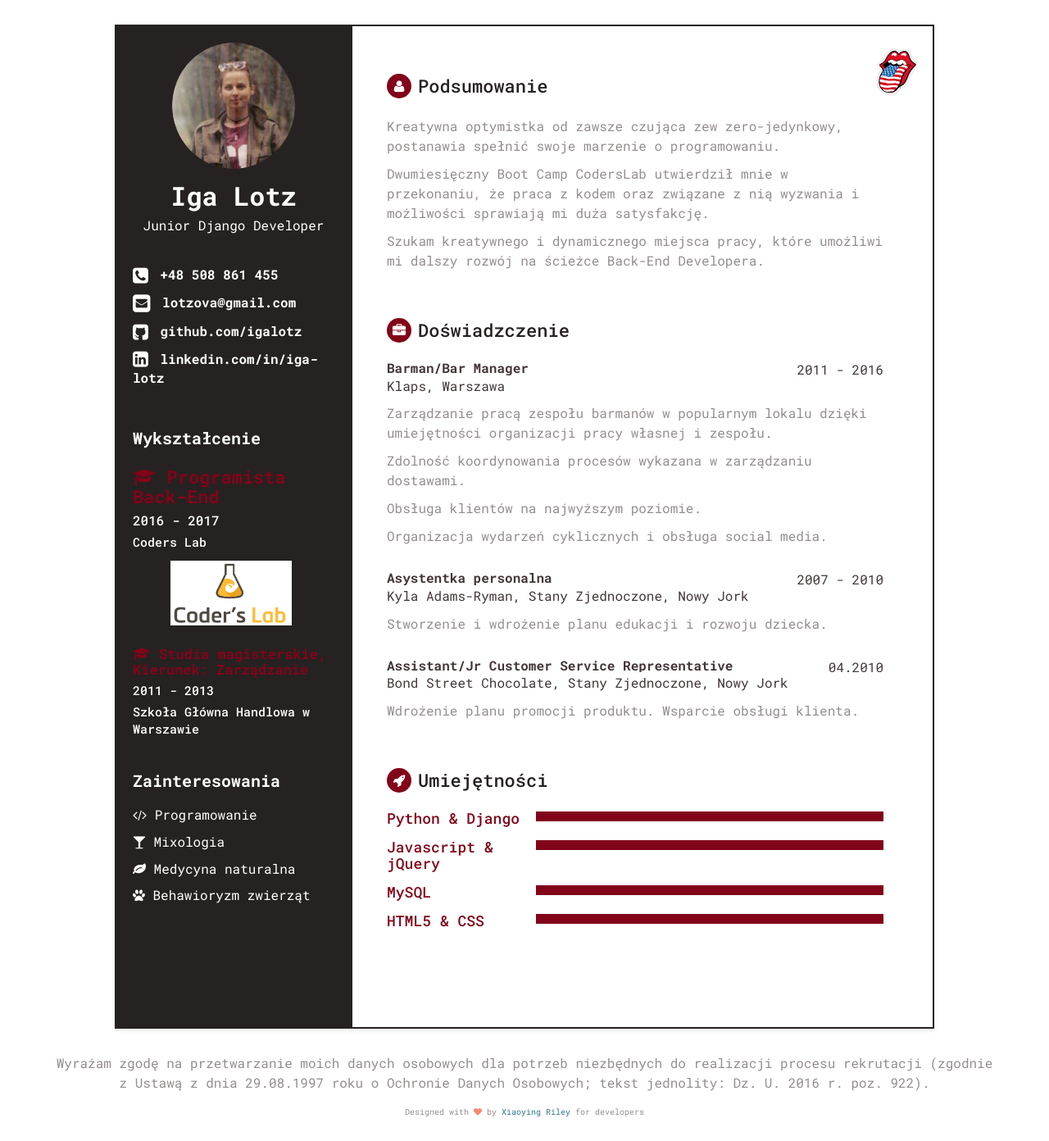
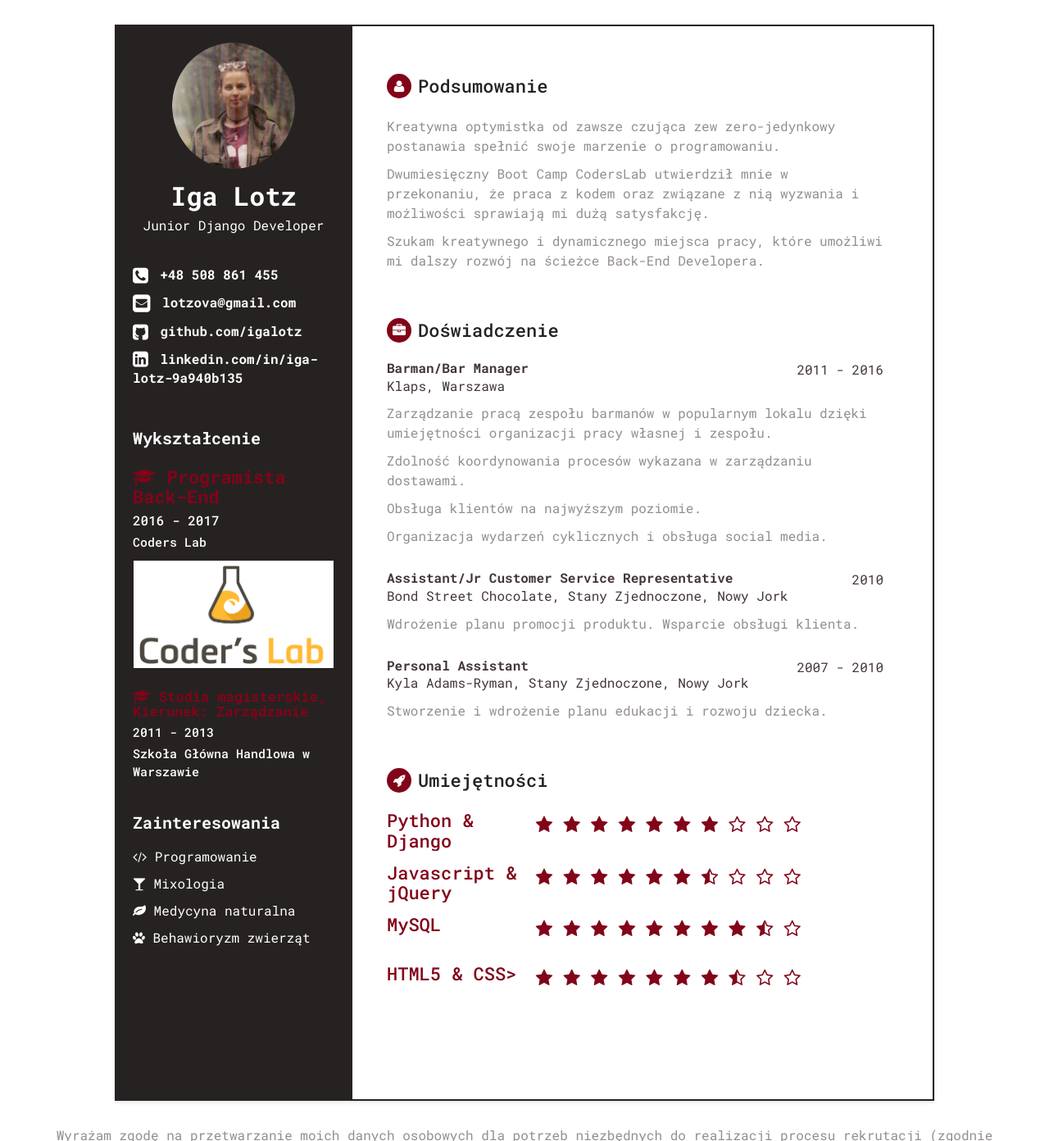
Before and after one commit to igalotz/cv, a Jekyll site: the page built from polish.html, in a window 1280 px wide, cut to the strip 0-1392 px from the top of the page. Shown: the whole strip at 82% size. Built offline with Jekyll 4.4.1, drawn with Linux system fonts in a browser that asks for light colours.

Commit message:
Changed polish cv for pdf

```diff
--- a/_includes/career-profile-polish.html
+++ b/_includes/career-profile-polish.html
@@ -1,10 +1,10 @@
 <section class="section summary-section">
 <h2 class="section-title"><i class="fa fa-user"></i>Podsumowanie</h2>
 <div class="summary">
-<p>Kreatywna optymistka od zawsze czująca zew zero-jedynkowy, postanawia spełnić swoje marzenie o programowaniu.</p>
+<p>Kreatywna optymistka od zawsze czująca zew zero-jedynkowy postanawia spełnić swoje marzenie o programowaniu.</p>
 
 <p>Dwumiesięczny Boot Camp CodersLab utwierdził mnie w przekonaniu, że praca z
-    kodem oraz związane z nią wyzwania i możliwości sprawiają mi duża satysfakcję.
+    kodem oraz związane z nią wyzwania i możliwości sprawiają mi dużą satysfakcję.
      </p>
      <p> Szukam kreatywnego i dynamicznego miejsca pracy, które umożliwi mi dalszy rozwój
        na ścieżce Back-End Developera.</p>
--- a/_includes/experience-polish.html
+++ b/_includes/experience-polish.html
@@ -1,5 +1,5 @@
 <section class="section experiences-section">
-                <h2 class="section-title"><i class="fa fa-briefcase"></i>Doświadzczenie</h2>
+                <h2 class="section-title"><i class="fa fa-briefcase"></i>Doświadczenie</h2>
 
                 <div class="item">
                     <div class="meta">
@@ -18,10 +18,24 @@
                     </div><!--//details-->
                 </div><!--//item-->
 
+
                 <div class="item">
                     <div class="meta">
                         <div class="upper-row">
-                            <h3 class="job-title">Asystentka personalna</h3>
+                            <h3 class="job-title">Assistant/Jr Customer Service Representative</h3>
+                            <div class="time">2010</div>
+                        </div><!--//upper-row-->
+                        <div class="company">Bond Street Chocolate, Stany Zjednoczone, Nowy Jork</div>
+                    </div><!--//meta-->
+                    <div class="details">
+                        <p>Wdrożenie planu promocji produktu. Wsparcie obsługi klienta.</p>
+                    </div><!--//details-->
+                </div><!--//item-->
+
+                <div class="item">
+                    <div class="meta">
+                        <div class="upper-row">
+                            <h3 class="job-title">Personal Assistant</h3>
                             <div class="time">2007 - 2010</div>
                         </div><!--//upper-row-->
                         <div class="company">Kyla Adams-Ryman, Stany Zjednoczone, Nowy Jork</div>
@@ -32,17 +46,6 @@
                     </div><!--//details-->
                 </div><!--//item-->
 
-                <div class="item">
-                    <div class="meta">
-                        <div class="upper-row">
-                            <h3 class="job-title">Assistant/Jr Customer Service Representative</h3>
-                            <div class="time">04.2010</div>
-                        </div><!--//upper-row-->
-                        <div class="company">Bond Street Chocolate, Stany Zjednoczone, Nowy Jork</div>
-                    </div><!--//meta-->
-                    <div class="details">
-                        <p>Wdrożenie planu promocji produktu. Wsparcie obsługi klienta.</p>
-                    </div><!--//details-->
-                </div><!--//item-->
+
 
             </section><!--//section-->
--- a/_includes/sidebar-polish.html
+++ b/_includes/sidebar-polish.html
@@ -18,7 +18,7 @@
 
                     <li class="github"><i class="fa fa-github-square"></i><a href="http://github.com/igalotz" target="_blank"> github.com/igalotz</a></li>
 
-                    <li class="linkedin"><i class="fa fa-linkedin-square"></i><a href="https://pl.linkedin.com/in/iga-lotz-9a940b135" target="_blank"> linkedin.com/in/iga-lotz</a></li>
+                    <li class="linkedin"><i class="fa fa-linkedin-square"></i><a href="https://pl.linkedin.com/in/iga-lotz-9a940b135" target="_blank"> linkedin.com/in/iga-lotz-9a940b135</a></li>
                 </ul>
             </div><!--//contact-container-->
            {% include education-polish.html %}
--- a/_includes/skills-polish.html
+++ b/_includes/skills-polish.html
@@ -2,35 +2,32 @@
                 <h2 class="section-title"><i class="fa fa-rocket"></i>Umiejętności</h2>
                 <div class="skillset">
                     <div class="item">
-                        <h3 class="level-title">Python &amp; Django</h3>
-                        <div class="level-bar">
-                            <div class="level-bar-inner" data-level="75%">
-                            </div>
-                        </div><!--//level-bar-->
+                        <h3 class="level-title">Python &amp; Django</h3> <p class="nowrap"><i class="fa fa-star"></i> <i class="fa fa-star"></i>
+                           <i class="fa fa-star"></i> <i class="fa fa-star"></i> <i class="fa fa-star"></i> <i class="fa fa-star"></i> <i class="fa fa-star"></i>
+                            <i class="fa fa-star-o"></i> <i class="fa fa-star-o"></i> <i class="fa fa-star-o"></i></p>
+
                     </div><!--//item-->
 
                     <div class="item">
-                        <h3 class="level-title">Javascript &amp; jQuery</h3>
-                        <div class="level-bar">
-                            <div class="level-bar-inner" data-level="65%">
-                            </div>
-                        </div><!--//level-bar-->
+                        <h3 class="level-title">Javascript &amp; jQuery</h3> <p class="nowrap"><i class="fa fa-star"></i> <i class="fa fa-star"></i>
+                           <i class="fa fa-star"></i> <i class="fa fa-star"></i> <i class="fa fa-star"></i> <i class="fa fa-star"></i>
+                            <i class="fa fa-star-half-o"> </i> <i class="fa fa-star-o"></i> <i class="fa fa-star-o"></i> <i class="fa fa-star-o"></i></p>
+
                     </div><!--//item-->
 
                     <div class="item">
-                        <h3 class="level-title">MySQL</h3>
-                        <div class="level-bar">
-                            <div class="level-bar-inner" data-level="85%">
-                            </div>
-                        </div><!--//level-bar-->
+                        <h3 class="level-title">MySQL</h3> <p class="nowrap"><i class="fa fa-star"></i> <i class="fa fa-star"></i>
+                           <i class="fa fa-star"></i> <i class="fa fa-star"></i> <i class="fa fa-star"></i> <i class="fa fa-star"></i> <i class="fa fa-star"></i> <i class="fa fa-star"></i>
+                            <i class="fa fa-star-half-o"> </i> <i class="fa fa-star-o"></i> </p>
+
+
                     </div><!--//item-->
 
                     <div class="item">
-                        <h3 class="level-title">HTML5 &amp; CSS</h3>
-                        <div class="level-bar">
-                            <div class="level-bar-inner" data-level="75%">
-                            </div>
-                        </div><!--//level-bar-->
+                        <h3 class="level-title">HTML5 &amp; CSS></h3> <p class="nowrap"><i class="fa fa-star"></i> <i class="fa fa-star"></i>
+                           <i class="fa fa-star"></i> <i class="fa fa-star"></i> <i class="fa fa-star"></i> <i class="fa fa-star"></i> <i class="fa fa-star"></i>
+                            <i class="fa fa-star-half-o"></i> <i class="fa fa-star-o"></i> <i class="fa fa-star-o"></i></p>
+
                     </div><!--//item-->
 
 
--- a/assets/css/styles.css
+++ b/assets/css/styles.css
@@ -271,7 +271,7 @@ p {
   overflow: hidden;
 }
 .skillset .level-title {
-  font-size: 18px;
+  font-size: 22px;
   color: #820419;
   margin-top: 0;
   margin-bottom: 12px;
@@ -345,11 +345,13 @@ used for profile image
 }
 .logo {
 
-  max-width: 150px;
+  max-width: 100%;
+  max-height: 150px;
   margin-bottom: 0px;
   margin-top: 10px;
   border: 1px solid #272222;
-  margin-left: 45px;
+
+
 
 
 
@@ -383,3 +385,11 @@ used for profile image
 
 
 }
+
+.nowrap {
+  white-space: nowrap;
+  font-size: 22px;
+  color: #820419;
+  margin-top: 0;
+  margin-bottom: 12px;
+}
--- a/polish.html
+++ b/polish.html
@@ -1,7 +1,12 @@
 ---
 layout: default-polish
 ---
+
+{% comment %}
+
 {% include header.html %}
+{% endcomment %}
+
 
 
 {% include career-profile-polish.html %}
```
Also changed, not shown: assets/images/Python.png (added).
